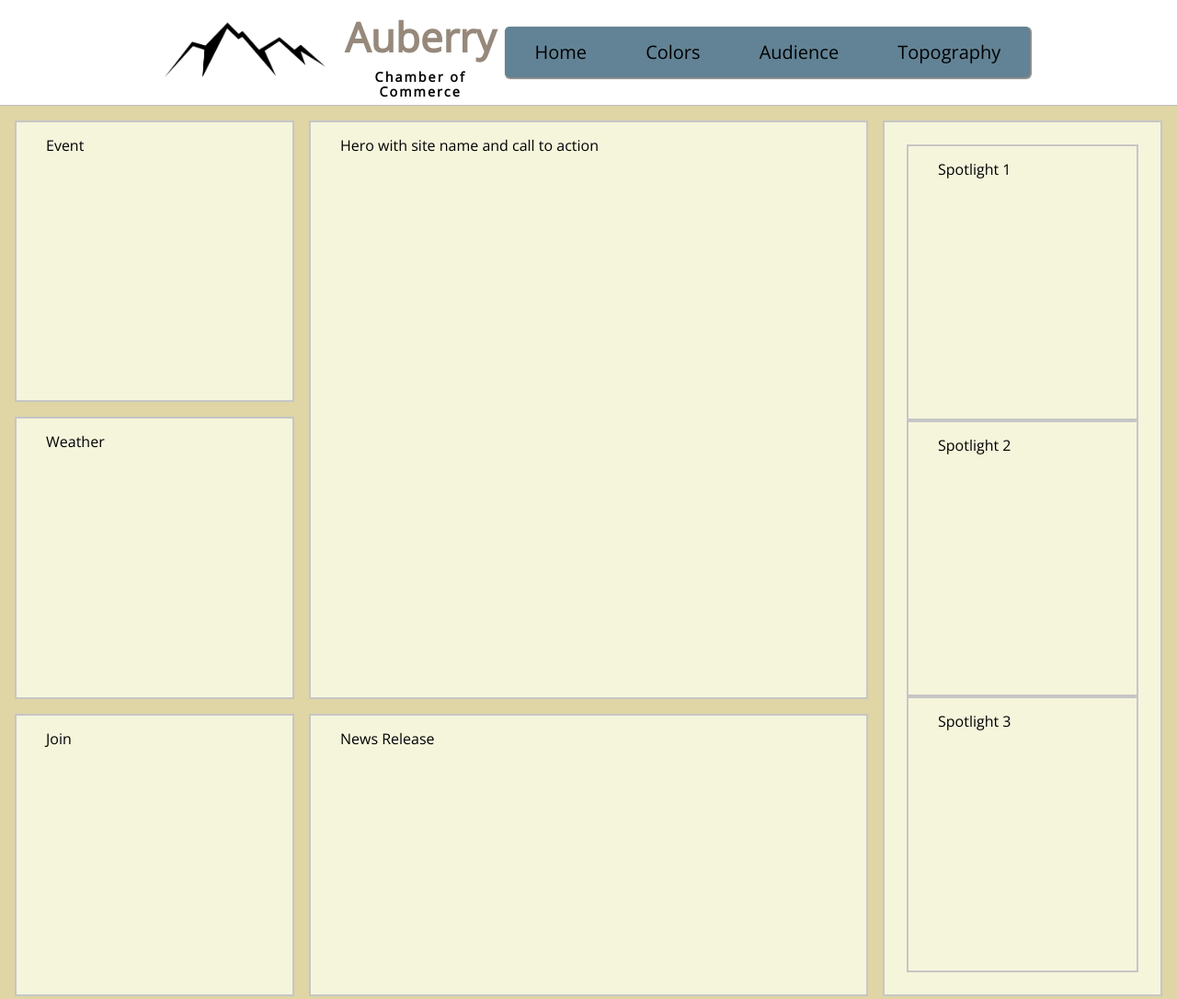
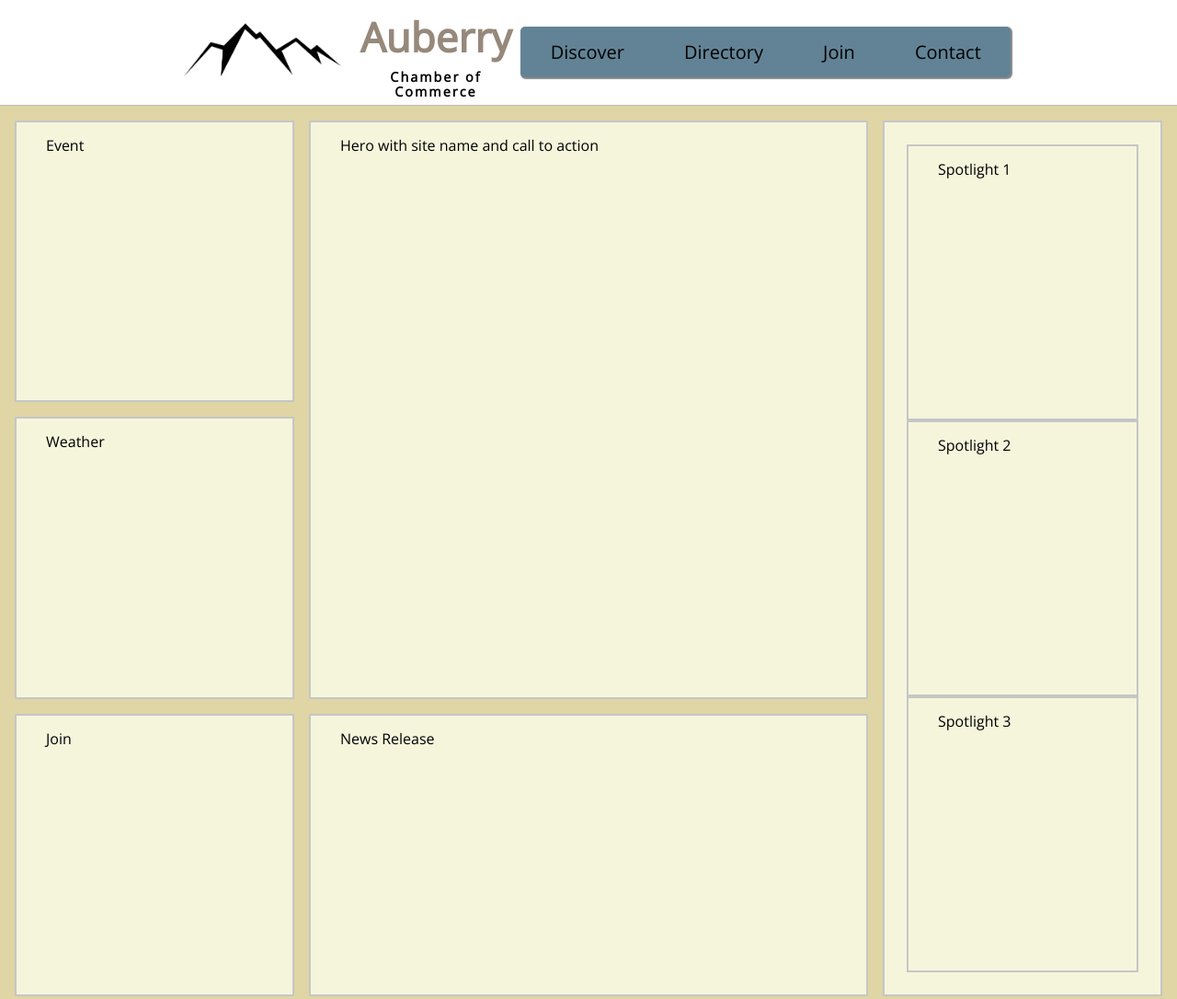
Before and after one commit to MorganLuke/wdd230, a plain HTML site: page chamber/index.html in a window 1280 px wide. Shown: the top 1086 px of the page at 92% size. Drawn offline with nearby package versions, Linux system fonts and the light colour scheme.

Commit message:
menu changes

```diff
--- a/chamber/index.html
+++ b/chamber/index.html
@@ -28,13 +28,14 @@
 
                 <nav>
                     <ul>
-                        <li><a href="index.html" class="active">Home</a></li>
-                        <li><a href="color-scheme.html">Colors</a></li>
-                        <li><a href="target-audience.html">Audience</a></li>
-                        <li><a href="topography.html">Topography</a></li>
+                        <li><a href="#" class="active">Discover</a></li>
+                        <li><a href="#">Directory</a></li>
+                        <li><a href="#">Join</a></li>
+                        <li><a href="#">Contact</a></li>
                     </ul>
                 </nav>
         </header>
+
         <main>
             <div class="home-grid">
                 <div class="event"><p>Event</p></div>
@@ -55,6 +56,7 @@
                 <div class="news"><p>News Release</p></div>
             </div>
         </main>
+
         <footer>
             <div class="logo">
                 <picture>
```
